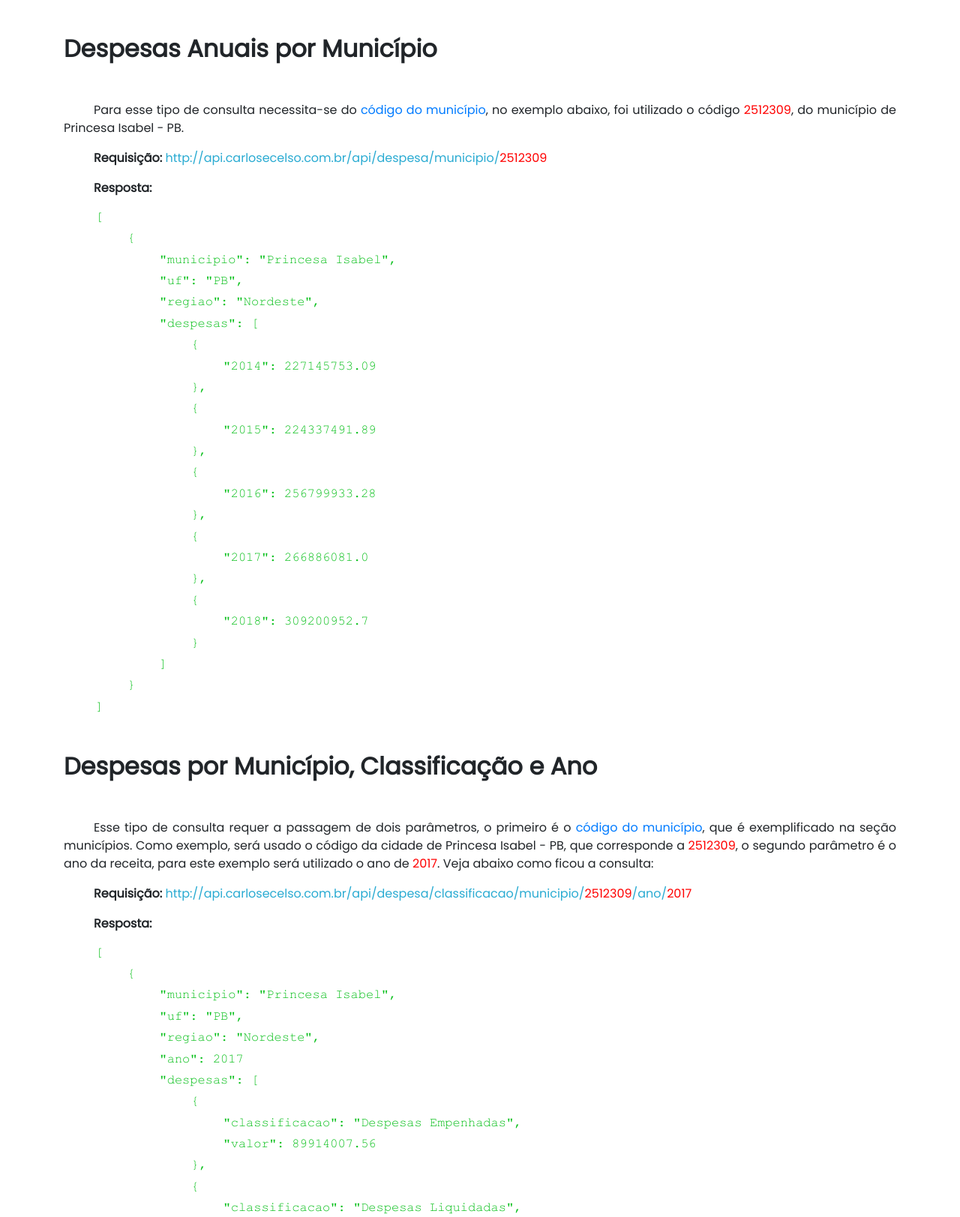
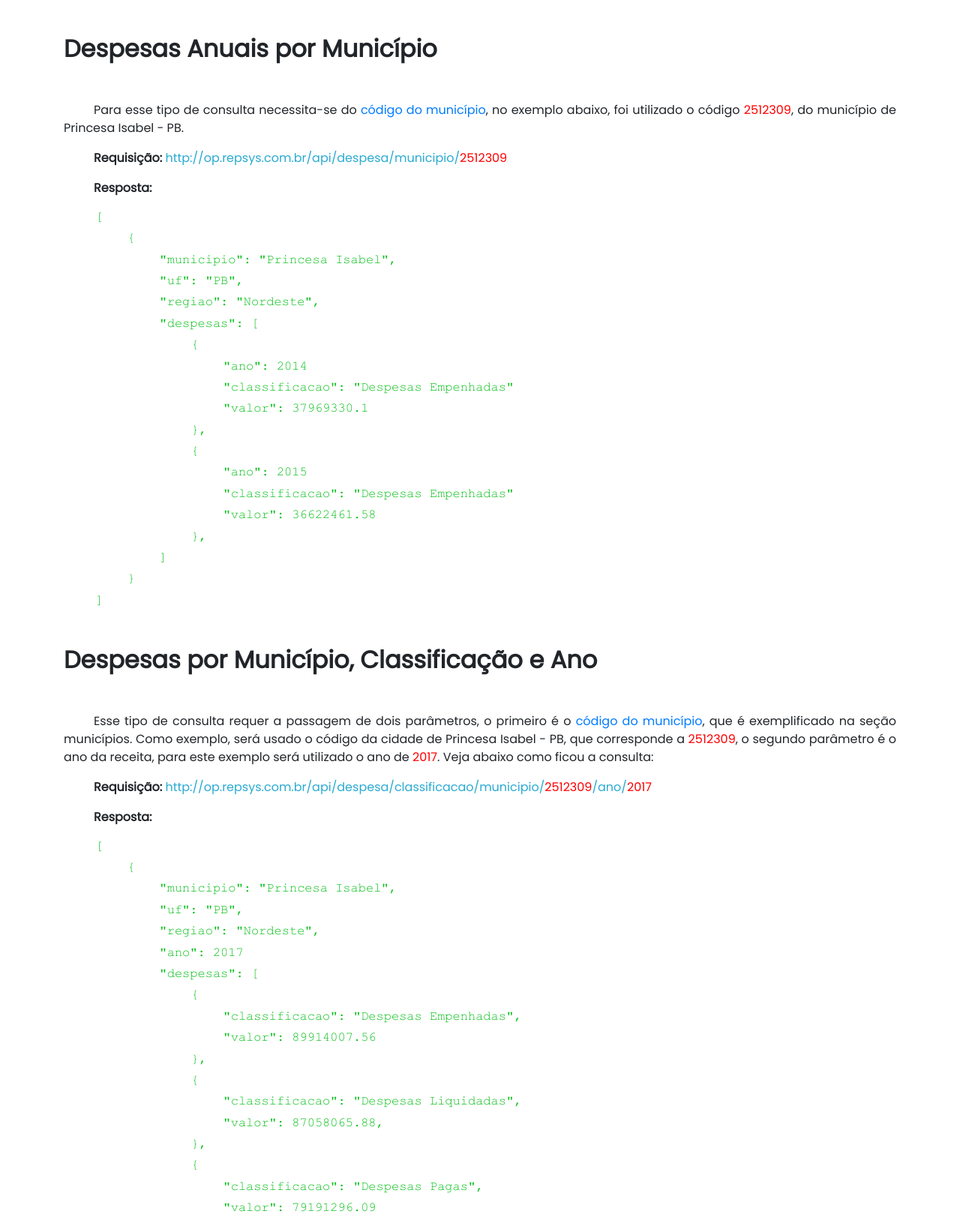
Before and after one commit to diogo07/orcamento_publico, a Django app: page /despesas in a window 1280 px wide. Shown: the part 318-1941 px from the top of the page at 75% size. Run offline with Django 3.2, Linux system fonts and the light colour scheme; some libraries are stand-ins or nearby versions.

Commit message:
Urls templates atualizados

```diff
--- a/orcamento_publico/templates/despesas_orcamentarias.html
+++ b/orcamento_publico/templates/despesas_orcamentarias.html
@@ -36,7 +36,7 @@
 
         <p>Para esse tipo de consulta necessita-se do <a href="/municipios">código do município</a>, no exemplo abaixo, foi utilizado o código <span class="parametro">2512309</span>, do município de Princesa Isabel - PB. </p>
 
-        <p><b>Requisição:</b> <span class="link">http://api.carlosecelso.com.br/api/despesa/municipio/<span class="parametro">2512309</span></span></p>
+        <p><b>Requisição:</b> <span class="link">http://op.repsys.com.br/api/despesa/municipio/<span class="parametro">2512309</span></span></p>
 
         <p>
             <b>Resposta:</b>
@@ -53,24 +53,18 @@
                         <h4 class="space3">"despesas": [</h4>
 
                             <h4 class="space4">{</h4>
-                                <h4 class="space5">"2014": 227145753.09</h4>
+								 <h4 class="space5">"ano": 2014</h4>
+                                <h4 class="space5">"classificacao": "Despesas Empenhadas"</h4>
+								 <h4 class="space5">"valor": 37969330.1</h4>
                             <h4 class="space4">}, </h4>
 
-                            <h4 class="space4">{  </h4>
-                                <h4 class="space5">"2015": 224337491.89</h4>
+							 <h4 class="space4">{</h4>
+								 <h4 class="space5">"ano": 2015</h4>
+                                <h4 class="space5">"classificacao": "Despesas Empenhadas"</h4>
+								 <h4 class="space5">"valor": 36622461.58</h4>
                             <h4 class="space4">}, </h4>
 
-                            <h4 class="space4">{</h4>
-                                <h4 class="space5">"2016": 256799933.28</h4>
-                            <h4 class="space4">}, </h4>
 
-                            <h4 class="space4">{</h4>
-                                <h4 class="space5">"2017": 266886081.0</h4>
-                            <h4 class="space4">}, </h4>
-
-                            <h4 class="space4">{</h4>
-                                <h4 class="space5">"2018": 309200952.7</h4>
-                            <h4 class="space4">}</h4>
                         <h4 class="space3">]</h4>
 
                     <h4 class="space2">}</h4>
@@ -85,7 +79,7 @@
 
         <p>Esse tipo de consulta requer a passagem de dois parâmetros, o primeiro é o <a href="/municipios">código do município</a>, que é exemplificado na seção municípios. Como exemplo, será usado o código da cidade de Princesa Isabel - PB, que corresponde a <span class="parametro">2512309</span>, o segundo parâmetro é o ano da receita, para este exemplo será utilizado o ano de <span class="parametro">2017</span>. Veja abaixo como ficou a consulta:</p>
 
-        <p><b>Requisição:</b> <span class="link">http://api.carlosecelso.com.br/api/despesa/classificacao/municipio/<span class="parametro">2512309</span>/ano/<span class="parametro">2017</span></span></p>
+        <p><b>Requisição:</b> <span class="link">http://op.repsys.com.br/api/despesa/classificacao/municipio/<span class="parametro">2512309</span>/ano/<span class="parametro">2017</span></span></p>
 
         <p>
             <b>Resposta:</b>
@@ -136,7 +130,7 @@
 
         <p>Esse tipo de consulta requer a passagem de dois parâmetros, o primeiro é o <a href="/municipios">código do município</a>, que é exemplificado na seção municípios. Como exemplo, será usado o código da cidade de Princesa Isabel - PB, que corresponde a <span class="parametro">2512309</span>, o segundo parâmetro é o ano da receita, para este exemplo será utilizado o ano de <span class="parametro">2017</span>. Veja abaixo como ficou a consulta:</p>
 
-        <p><b>Requisição:</b> <span class="link">http://api.carlosecelso.com.br/api/despesa/funcao/municipio/<span class="parametro">2512309</span>/ano/<span class="parametro">2017</span></span></p>
+        <p><b>Requisição:</b> <span class="link">http://op.repsys.com.br/api/despesa/funcao/municipio/<span class="parametro">2512309</span>/ano/<span class="parametro">2017</span></span></p>
 
         <p>
             <b>Resposta:</b>
@@ -155,69 +149,41 @@
                         <h4 class="space3">"despesas": [</h4>
 
                             <h4 class="space4">{</h4>
+								<h4 class="space5">"classificacao": "Despesas Empenhadas",</h4>
                                 <h4 class="space5">"funcao": "Outras Despesas",
                                 <h4 class="space5">"valor": 138050693.98
                             <h4 class="space4">}, </h4>
                             <h4 class="space4">{</h4>
+								<h4 class="space5">"classificacao": "Despesas Empenhadas",</h4>
                                 <h4 class="space5">"funcao": "Saúde",
                                 <h4 class="space5">"valor": 50227742.64
                             <h4 class="space4">}, </h4>
                             <h4 class="space4">{</h4>
+								<h4 class="space5">"classificacao": "Despesas Empenhadas",</h4>
                                 <h4 class="space5">"funcao": "Educação",
                                 <h4 class="space5">"valor": 32553784.22
                             <h4 class="space4">}, </h4>
                             <h4 class="space4">{</h4>
+								<h4 class="space5">"classificacao": "Despesas Empenhadas",</h4>
                                 <h4 class="space5">"funcao": "Urbanismo",
                                 <h4 class="space5">"valor": 12220052.43
                             <h4 class="space4">}, </h4>
                             <h4 class="space4">{</h4>
+								<h4 class="space5">"classificacao": "Despesas Empenhadas",</h4>
                                 <h4 class="space5">"funcao": "Previdencia Social",
                                 <h4 class="space5">"valor": 9386253.63
                             <h4 class="space4">}, </h4>
                             <h4 class="space4">{</h4>
+								<h4 class="space5">"classificacao": "Despesas Empenhadas",</h4>
                                 <h4 class="space5">"funcao": "Administração",
                                 <h4 class="space5">"valor": 8368427.97
                             <h4 class="space4">}, </h4>
                             <h4 class="space4">{</h4>
+								<h4 class="space5">"classificacao": "Despesas Empenhadas",</h4>
                                 <h4 class="space5">"funcao": "Assistencia Social",</h4>
                                 <h4 class="space5">"valor": 4057166.19</h4>
                             <h4 class="space4">}, </h4>
-                            <h4 class="space4">{</h4>
-                                <h4 class="space5">"funcao": "Encargos Especiais",</h4>
-                                <h4 class="space5">"valor": 3249615.28</h4>
-                            <h4 class="space4">}, </h4>
-                            <h4 class="space4">{</h4>
-                                <h4 class="space5">"funcao": "Cultura", </h4>
-                                <h4 class="space5">"valor": 2993320.34</h4>
-                            <h4 class="space4">}, </h4>
-                            <h4 class="space4">{</h4>
-                                <h4 class="space5">"funcao": "Legislativa",</h4>
-                                <h4 class="space5">"valor": 2485804.02</h4>
-                            <h4 class="space4">}, </h4>
-                            <h4 class="space4">{</h4>
-                                <h4 class="space5">"funcao": "Energia",</h4>
-                                <h4 class="space5">"valor": 1586553.09</h4>
-                            <h4 class="space4">}, </h4>
-                            <h4 class="space4">{</h4>
-                                <h4 class="space5">"funcao": "Agricultura", </h4>
-                                <h4 class="space5">"valor": 1302908.4</h4>
-                            <h4 class="space4">}, </h4>
-                            <h4 class="space4">{</h4>
-                                <h4 class="space5">"funcao": "Segurança Pública", </h4>
-                                <h4 class="space5">"valor": 259326.15</h4>
-                            <h4 class="space4">}, </h4>
-                            <h4 class="space4">{</h4>
-                                <h4 class="space5">"funcao": "Desporto e Lazer", </h4>
-                                <h4 class="space5">"valor": 128006.97</h4>
-                            <h4 class="space4">}, </h4>
-                            <h4 class="space4">{</h4>
-                                <h4 class="space5">"funcao": "Comunicações", </h4>
-                                <h4 class="space5">"valor": 9825.69</h4>
-                            <h4 class="space4">}, </h4>
-                            <h4 class="space4">{</h4>
-                                <h4 class="space5">"funcao": "Direitos a Cidadania", </h4>
-                                <h4 class="space5">"valor": 6600.0</h4>
-                            <h4 class="space4">}, </h4>
+
 
                         <h4 class="space3">]</h4>
 
--- a/orcamento_publico/templates/municipios.html
+++ b/orcamento_publico/templates/municipios.html
@@ -117,7 +117,7 @@
         <h2>Busca Por Nome</h2>
 
 
-        <p><b>Requisição:</b> <span class="link">http://api.carlosecelso.com.br/api/municipio/<span class="parametro">Princesa_Isabel</span></span></p>
+        <p><b>Requisição:</b> <span class="link">http://op.repsys.com.br/api/municipio/<span class="parametro">Princesa_Isabel</span></span></p>
 
         <p>
             <b>Resposta:</b>
@@ -141,7 +141,7 @@
         <h2>Busca Por Código</h2>
 
 
-        <p><b>Requisição:</b> <span class="link">http://api.carlosecelso.com.br/api/municipio/<span class="parametro">2512309</span></span></p>
+        <p><b>Requisição:</b> <span class="link">http://op.repsys.com.br/api/municipio/<span class="parametro">2512309</span></span></p>
 
         <p>
             <b>Resposta:</b>
```
Also changed, not shown: orcamento_publico/templates/receitas_orcamentarias.html (+13 -8 lines).
